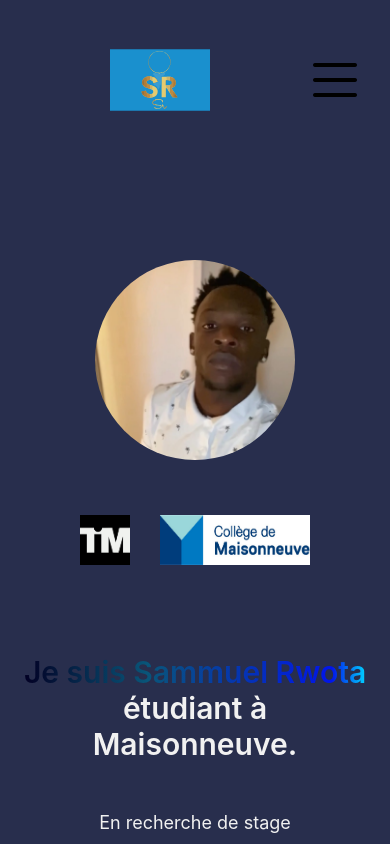
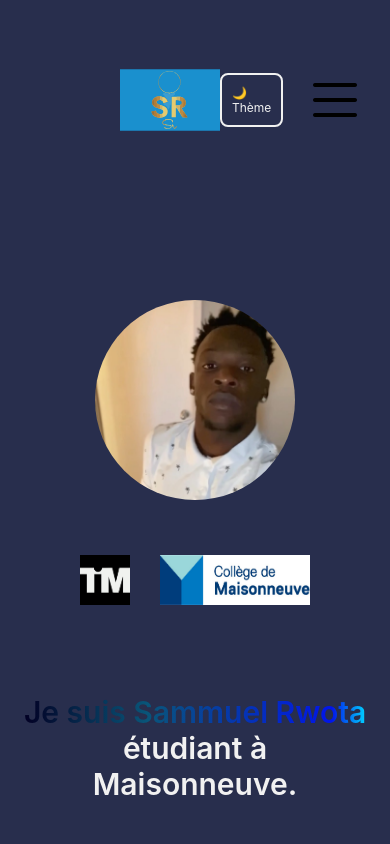
Before and after one commit to sammuelrwota/projet-react, a React (Vite) app: page / in a window 390 px wide. Shown: the top 844 px of the page. Built offline with nearby package versions, Linux system fonts and the light colour scheme.

Commit message:
Ajout de thème changeant

```diff
--- a/src/Appli.jsx
+++ b/src/Appli.jsx
@@ -35,9 +35,9 @@ function Appli() {
 
   return (
     <div>
-        <BarreNav setActivePage={handleSetActivePage}/>
-        {renderPage()}
-        <Footer />
+      <BarreNav setActivePage={handleSetActivePage}/>
+      {renderPage()}
+      <Footer />
     </div>
   );
 }
--- a/src/Appli.scss
+++ b/src/Appli.scss
@@ -2,12 +2,25 @@
     margin: 0;
     padding: 0;
 }
+
+:root {
+    --background-color: rgb(40, 46, 77);
+    --text-color: rgb(241, 241, 241);
+}
+
+[data-theme="dark"] {
+    --background-color: rgb(20, 22, 40);
+    --text-color: rgb(200, 200, 200);
+}
+
 body {
     height: 100vh;
-    background-color: rgb(40, 46, 77);
-    color: rgb(241, 241, 241);
+    background-color: var(--background-color);
+    color: var(--text-color);
     font-family: 'Inter', sans-serif;
+    transition: background-color 0.3s ease, color 0.3s ease;
 }
+
 html {
     scroll-behavior: smooth;
     overflow-x: hidden;
--- a/src/Composants/APropos/ProposDeMoi.jsx
+++ b/src/Composants/APropos/ProposDeMoi.jsx
@@ -63,7 +63,7 @@ function ProposDeMoi() {
                     <div className="APropos-paragraphe">
                         <p>Je suis étudiant dans le programme de Techniques d'intégrations multimédias au Collège de Maisonneuve.</p>
                         <p>À la recherche d'emploi.</p>
-                        <p className="survoler">Survoler les éléments ci-dessous.</p>
+                        <p className="survoler">Survolez les éléments ci-dessous.</p>
                     </div>
                     <div className="APropos-mescompetences">
                         <div className="APropos-competence apparition" onClick={() => handleCompetenceClick("HtmlCss")}>
--- a/src/Composants/BarreDeNavigation/BarreNav.jsx
+++ b/src/Composants/BarreDeNavigation/BarreNav.jsx
@@ -1,13 +1,15 @@
-import React, { useRef, useState } from 'react';
+import React, { useRef, useState, useContext } from 'react';
 import './BarreNav.scss';
 import monlogo from '../../assets/logo.svg';
 import menuicon from '../../assets/menuicon.png';
 import menuiconclose from '../../assets/menuicon-close.png';
 import reacticon from '../../assets/react-icon.png';
+import { ThemeContext } from '../ChangementDeTheme/ThemeContext.jsx';
 
 function BarreNav({ setActivePage }) {
     const menuRef = useRef();
     const [showTooltip, setShowTooltip] = useState(false);
+    const { theme, toggleTheme } = useContext(ThemeContext);
 
     const openMenu = () => {
         menuRef.current.style.right = "0";
@@ -44,6 +46,7 @@ function BarreNav({ setActivePage }) {
                 <li onClick={() => setActivePage('about')}>À propos de moi</li>
                 <li onClick={() => setActivePage('portfolio')}>Portfolio</li>
                 <li onClick={() => setActivePage('contact')}>Contact</li>
+                <li></li>
             </ul>
 
             <div
@@ -55,16 +58,21 @@ function BarreNav({ setActivePage }) {
                     className="logoReact"
                     src={reacticon}
                     alt="Icône de React"
-                    style={{ width: "35px", height: "35px" }}
+                    style={{ width: "45px", height: "40px" }}
                 />
                 {showTooltip && (
                     <div className="tooltip">Cette application est faite avec React !</div>
                 )}
             </div>
 
+            <div className="theme-toggle" onClick={toggleTheme}>
+                {theme === 'light' ? '🌙 Thème ' : '☀️ Thème '}
+            </div>
+
             <div className="connect" onClick={() => setActivePage('connecte')}>
                 Connecte avec moi
             </div>
+
         </div>
     );
 }
--- a/src/Composants/BarreDeNavigation/BarreNav.scss
+++ b/src/Composants/BarreDeNavigation/BarreNav.scss
@@ -2,7 +2,7 @@
   display: flex;
   align-items: center;
   justify-content: space-between;
-  margin: 30px 110px;
+  margin: 50px 120px;
 
   & .divtest {
     width: 75px;
@@ -120,6 +120,22 @@
     opacity: 1;
   }
 
+  .theme-toggle {
+    cursor: pointer;
+    font-size: 14px;
+    color: var(--text-color);
+    padding: 10px;
+    border: 2px solid var(--text-color);
+    border-radius: 25px;
+    background: none;
+    transition: color 0.3s ease, border-color 0.3s ease;
+}
+
+.theme-toggle:hover {
+    color: #000000;
+    border-color: #000000;
+}
+
 
   @media (max-width: 768px) {
     .navBar {
@@ -139,13 +155,30 @@
     .nav-close {
       display: block;
       position: relative;
-      top: 30px;
+      top: 80px;
       left: 270px;
       width: 30px;
     }
 
     .logoReact {
       display: none;
+    }
+
+    .theme-toggle {
+
+      cursor: pointer;
+      font-size: 12px;
+      color: var(--text-color);
+      padding: 10px;
+      border: 2px solid var(--text-color);
+      border-radius: 8px;
+      background: none;
+      transition: color 0.3s ease, border-color 0.3s ease;
+    }
+
+    .theme-toggle:hover {
+        color: #000000;
+        border-color: #000000;
     }
 
     .nav-menu {
--- /dev/null
+++ b/src/Composants/ChangementDeTheme/ThemeContext.jsx
@@ -0,0 +1,20 @@
+import React, { createContext, useState, useEffect } from "react";
+
+export const ThemeContext = createContext();
+
+export const ThemeProvider = ({ children }) => {
+  const [theme, setTheme] = useState(localStorage.getItem("theme") || "light");
+
+  useEffect(() => {
+    document.documentElement.setAttribute("data-theme", theme);
+    localStorage.setItem("theme", theme);
+  }, [theme]);
+
+  const toggleTheme = () => setTheme(prev => (prev === "light" ? "dark" : "light"));
+
+  return (
+    <ThemeContext.Provider value={{ theme, toggleTheme }}>
+      {children}
+    </ThemeContext.Provider>
+  );
+};
--- a/src/main.jsx
+++ b/src/main.jsx
@@ -2,9 +2,12 @@ import { StrictMode } from 'react';
 import { createRoot } from 'react-dom/client';
 import './main.scss';
 import Appli from './Appli.jsx';
+import { ThemeProvider } from './Composants/ChangementDeTheme/ThemeContext.jsx';
 
 createRoot(document.getElementById('root')).render(
   <StrictMode>
-    <Appli />
+    <ThemeProvider>
+      <Appli />
+    </ThemeProvider>
   </StrictMode>,
-)
+);
```
